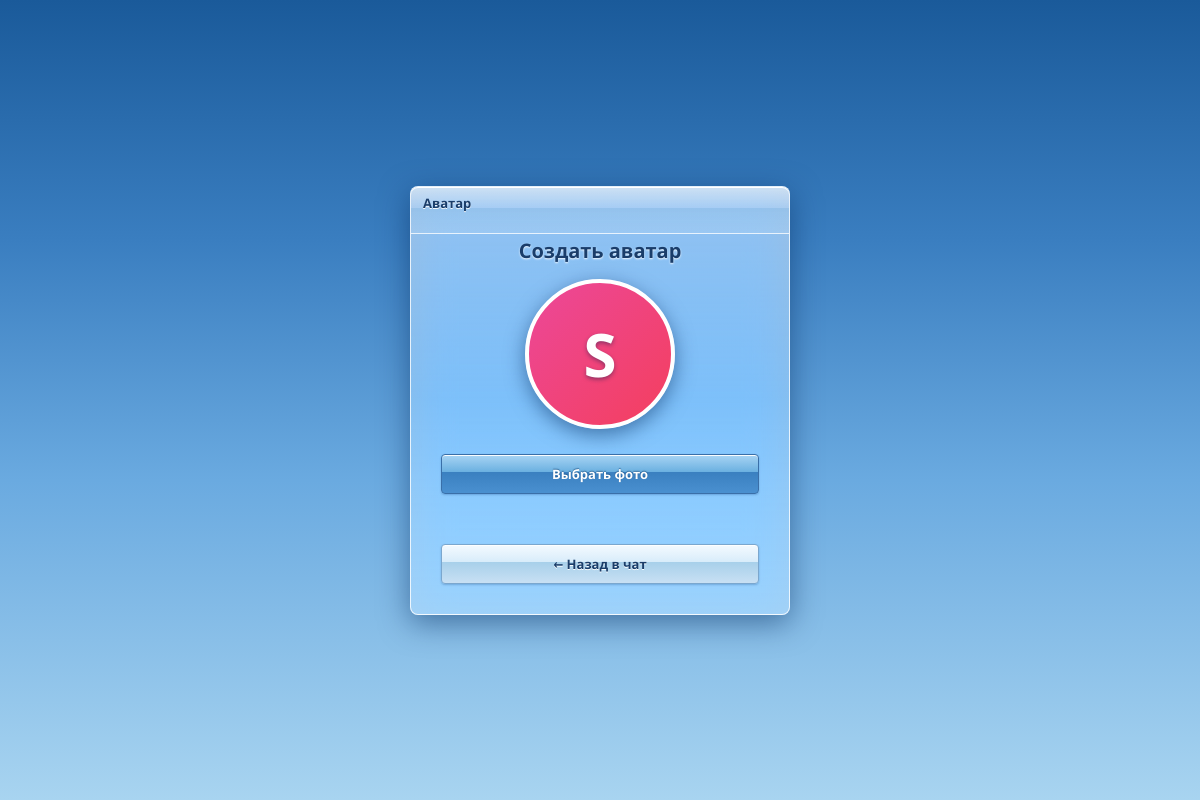
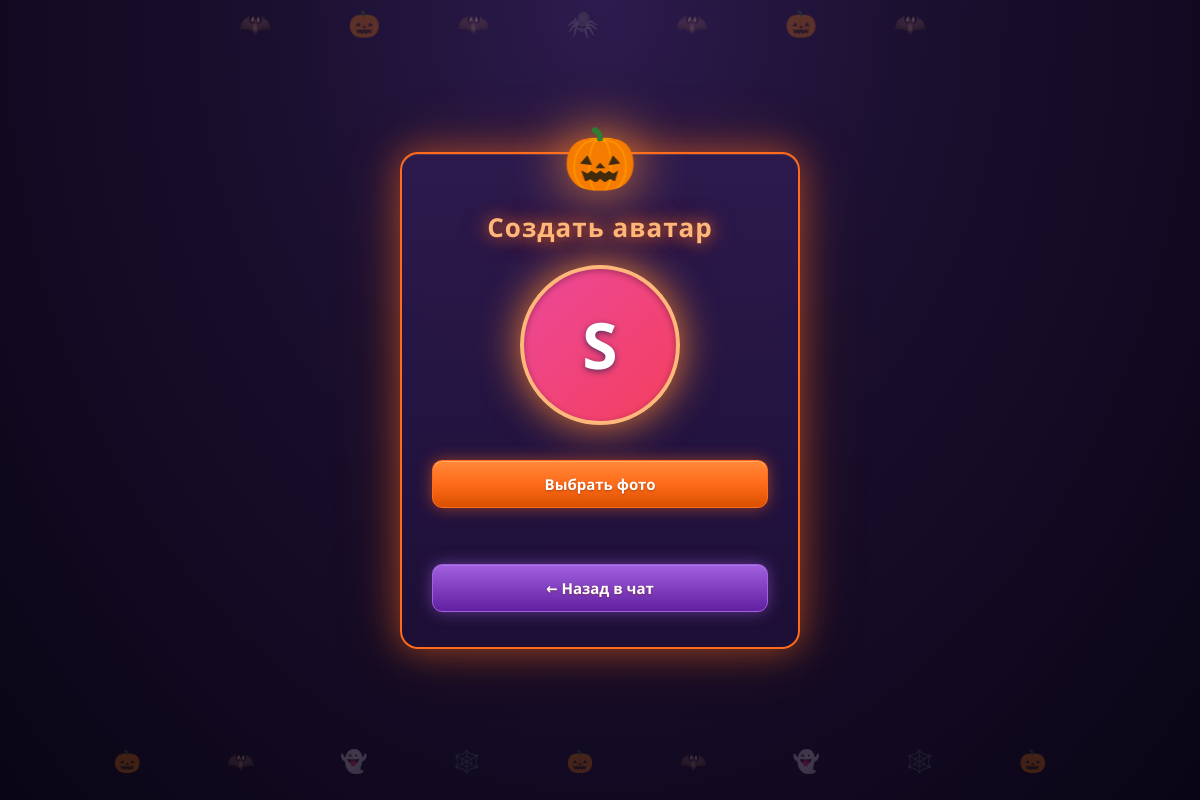
Before and after one commit to sonymessnger/sonychat, an Electron app: page public/create-avatar.html in a window 1200 px wide. Drawn offline with Linux system fonts and the light colour scheme; no server answers; sample sign-in values are in the browser's storage.

```diff
--- a/capacitor.config.json
+++ b/capacitor.config.json
@@ -1,5 +1,9 @@
 {
   "appId": "com.sonychat.messenger",
   "appName": "sonychat",
-  "webDir": "public"
+  "webDir": "public",
+  "server": {
+    "url": "http://192.168.0.19:3000",
+    "cleartext": true
+  }
 }
--- a/public/avatar.css
+++ b/public/avatar.css
@@ -7,110 +7,169 @@ body {
   justify-content: center;
   align-items: center;
   padding: 30px 20px;
-  background: linear-gradient(180deg, #1a5a9a 0%, #3a7ec0 30%, #6aaae0 60%, #a8d4f0 100%);
+  background: radial-gradient(ellipse at top, #2d1b4e 0%, #1a0f2e 40%, #0a0515 100%);
+  color: #e8d5ff;
   position: relative;
   overflow: hidden;
+  animation: fadeIn 0.5s ease;
 }
 
+@keyframes fadeIn {
+  from { opacity: 0; }
+  to { opacity: 1; }
+}
+
+/* Летучие мыши и тыквы на фоне */
+body::before {
+  content: '🦇  🎃  🦇  🕷️  🦇  🎃  🦇';
+  position: absolute;
+  top: 15px; left: 0; right: 0;
+  text-align: center;
+  font-size: 26px;
+  opacity: 0.28;
+  letter-spacing: 35px;
+  pointer-events: none;
+  animation: floatBats 8s ease-in-out infinite;
+}
+
+body::after {
+  content: '🎃  🦇  👻  🕸️  🎃  🦇  👻  🕸️  🎃';
+  position: absolute;
+  bottom: 15px; left: 0; right: 0;
+  text-align: center;
+  font-size: 22px;
+  opacity: 0.22;
+  letter-spacing: 40px;
+  pointer-events: none;
+  animation: floatBats 8s ease-in-out infinite reverse;
+}
+
+@keyframes floatBats {
+  0%, 100% { transform: translateY(0); }
+  50% { transform: translateY(-12px); }
+}
+
+/* Карточка с тыквой и свечением */
 .card {
   width: 100%;
-  max-width: 380px;
-  padding: 50px 30px 30px 30px;
+  max-width: 400px;
+  padding: 55px 30px 35px 30px;
   text-align: center;
   background: linear-gradient(180deg,
-    rgba(255,255,255,0.55) 0%,
-    rgba(220,240,255,0.4) 50%,
-    rgba(200,230,255,0.5) 100%);
-  border: 1px solid rgba(255,255,255,0.8);
-  border-radius: 8px;
-  box-shadow: inset 0 1px 0 rgba(255,255,255,1), 0 8px 30px rgba(0,40,90,0.5);
-  backdrop-filter: blur(20px) saturate(150%);
-  -webkit-backdrop-filter: blur(20px) saturate(150%);
+    rgba(45, 27, 78, 0.96) 0%,
+    rgba(30, 15, 55, 0.98) 100%);
+  border: 2px solid #ff6b1a;
+  border-radius: 18px;
+  box-shadow:
+    0 0 35px rgba(255, 107, 26, 0.5),
+    0 0 70px rgba(255, 107, 26, 0.2),
+    inset 0 1px 0 rgba(255, 150, 100, 0.2);
   position: relative;
+  z-index: 2;
+  animation: cardIn 0.5s ease;
 }
 
+@keyframes cardIn {
+  from { opacity: 0; transform: scale(0.85); }
+  to { opacity: 1; transform: scale(1); }
+}
+
+/* Тыква сверху */
 .card::before {
-  content: 'Аватар';
+  content: '🎃';
   position: absolute;
-  top: 0; left: 0; right: 0;
-  height: 32px;
-  background: linear-gradient(180deg,
-    rgba(255,255,255,0.5) 0%,
-    rgba(200,225,255,0.35) 45%,
-    rgba(150,195,235,0.45) 46%,
-    rgba(180,215,245,0.35) 100%);
-  border-bottom: 1px solid rgba(255,255,255,0.6);
-  border-radius: 8px 8px 0 0;
-  text-align: left;
-  padding: 7px 12px;
-  font-size: 13px;
-  font-weight: 600;
-  color: #1a3d6a;
-  text-shadow: 0 1px 0 rgba(255,255,255,0.9);
+  top: -38px;
+  left: 50%;
+  transform: translateX(-50%);
+  font-size: 60px;
+  filter: drop-shadow(0 0 20px rgba(255, 107, 26, 1));
+  animation: pumpkinGlow 2s ease-in-out infinite;
+}
+
+@keyframes pumpkinGlow {
+  0%, 100% { filter: drop-shadow(0 0 15px rgba(255, 107, 26, 0.9)); }
+  50% { filter: drop-shadow(0 0 28px rgba(255, 140, 50, 1)); }
 }
 
 h1 {
-  color: #1a3d6a;
-  font-size: 20px;
-  margin-bottom: 15px;
-  text-shadow: 0 1px 2px rgba(255,255,255,0.9);
+  color: #ffb87a;
+  font-size: 26px;
+  font-weight: 700;
+  margin-bottom: 20px;
+  text-shadow: 0 0 15px rgba(255, 107, 26, 0.9), 0 0 30px rgba(255, 107, 26, 0.4);
+  letter-spacing: 1px;
 }
 
+/* Аватар-превью */
 .avatar-preview {
-  width: 150px;
-  height: 150px;
+  width: 160px;
+  height: 160px;
   border-radius: 50%;
-  margin: 15px auto;
-  background: linear-gradient(135deg, #7ac0f0, #4a90d0);
+  margin: 15px auto 25px;
+  background: linear-gradient(135deg, #ff6b1a, #a04010);
   display: flex;
   align-items: center;
   justify-content: center;
   color: #fff;
-  font-size: 60px;
+  font-size: 64px;
   font-weight: bold;
   background-size: cover;
   background-position: center;
-  border: 4px solid #fff;
-  box-shadow: 0 6px 20px rgba(0,40,90,0.5);
-  text-shadow: 0 2px 4px rgba(0,30,70,0.4);
+  border: 4px solid #ffb87a;
+  box-shadow: 0 0 30px rgba(255, 107, 26, 0.8), inset 0 2px 6px rgba(0, 0, 0, 0.3);
+  text-shadow: 0 2px 6px rgba(0, 30, 70, 0.6);
+  animation: avatarPulse 3s ease-in-out infinite;
 }
 
+@keyframes avatarPulse {
+  0%, 100% { box-shadow: 0 0 25px rgba(255, 107, 26, 0.7), inset 0 2px 6px rgba(0, 0, 0, 0.3); }
+  50% { box-shadow: 0 0 45px rgba(255, 140, 50, 1), inset 0 2px 6px rgba(0, 0, 0, 0.3); }
+}
+
+/* Кнопки */
 .choose, .back {
   width: 100%;
-  padding: 10px 15px;
+  padding: 13px;
   margin-top: 10px;
-  border: 1px solid #7ba7ce;
-  border-radius: 4px;
+  border: 1px solid #ff6b1a;
+  border-radius: 10px;
   cursor: pointer;
-  font-weight: 600;
-  font-size: 13px;
-  font-family: "Segoe UI", Tahoma, sans-serif;
-  color: #1a3d6a;
-  background: linear-gradient(180deg,
-    #f4faff 0%,
-    #d8ecfa 45%,
-    #a8d0ea 46%,
-    #c8e0f4 100%);
-  text-shadow: 0 1px 0 rgba(255,255,255,0.95);
-  box-shadow: inset 0 1px 0 rgba(255,255,255,0.95), 0 1px 2px rgba(0,50,120,0.25);
+  font-weight: 700;
+  font-size: 15px;
+  font-family: inherit;
+  color: #fff;
+  background: linear-gradient(180deg, #ff8a3a 0%, #ff6b1a 50%, #d85000 100%);
+  text-shadow: 0 1px 2px rgba(120, 40, 0, 0.5);
+  box-shadow: 0 0 15px rgba(255, 107, 26, 0.5), inset 0 1px 0 rgba(255, 220, 180, 0.4);
+  transition: all 0.25s ease;
 }
 
-.choose {
-  color: #fff;
-  background: linear-gradient(180deg,
-    #a8d4f4 0%,
-    #6ab0e0 45%,
-    #3a80c0 46%,
-    #4a90d0 100%);
-  border-color: #3a6fa8;
-  text-shadow: 0 -1px 1px rgba(0,50,100,0.5);
+.choose:hover, .back:hover {
+  transform: translateY(-2px);
+  box-shadow: 0 0 25px rgba(255, 107, 26, 0.9), inset 0 1px 0 rgba(255, 220, 180, 0.4);
 }
 
+.choose:active, .back:active {
+  transform: translateY(1px);
+}
+
+/* Кнопка "Назад" — фиолетовая, чтобы отличалась */
+.back {
+  background: linear-gradient(180deg, #a060e0 0%, #6020a0 100%);
+  border-color: #a060e0;
+  box-shadow: 0 0 15px rgba(160, 96, 224, 0.5), inset 0 1px 0 rgba(200, 160, 255, 0.3);
+}
+.back:hover {
+  box-shadow: 0 0 25px rgba(160, 96, 224, 0.9), inset 0 1px 0 rgba(200, 160, 255, 0.3);
+}
+
+/* Сообщение */
 #message {
-  min-height: 20px;
-  font-size: 13px;
-  font-weight: 600;
-  color: #1a8a1a;
-  margin: 10px 0;
-  text-shadow: 0 1px 0 rgba(255,255,255,0.9);
+  min-height: 22px;
+  font-size: 14px;
+  font-weight: 700;
+  color: #a5ff8a;
+  margin: 12px 0;
+  text-shadow: 0 0 8px rgba(100, 255, 100, 0.5);
+  animation: fadeIn 0.4s ease;
 }
```
Also changed, not shown: public/chat.html (+15 -1 lines), public/chat.js (+51 -13 lines).
